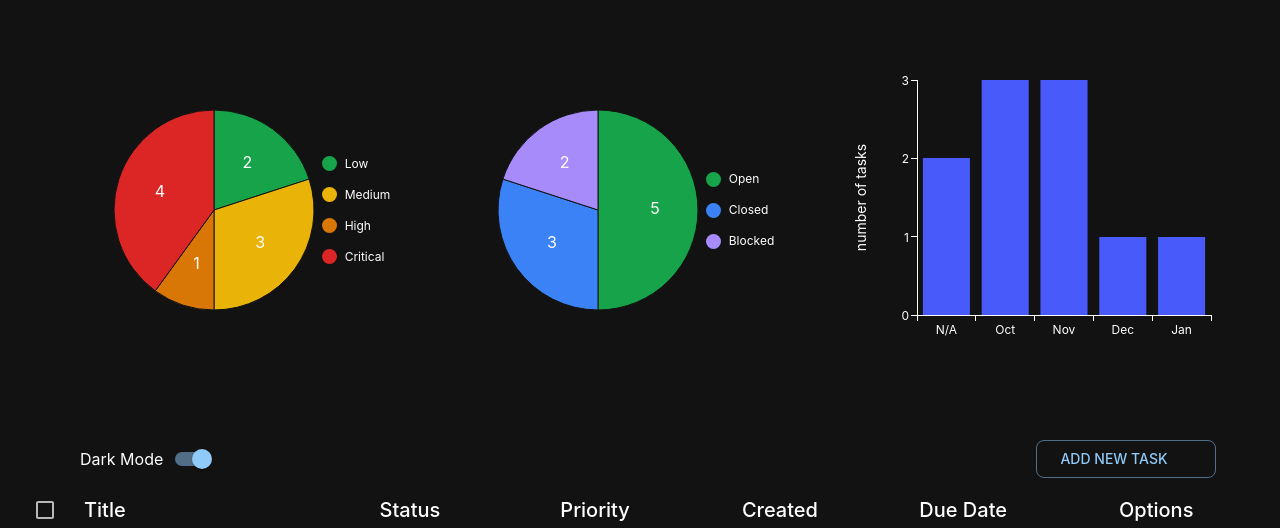
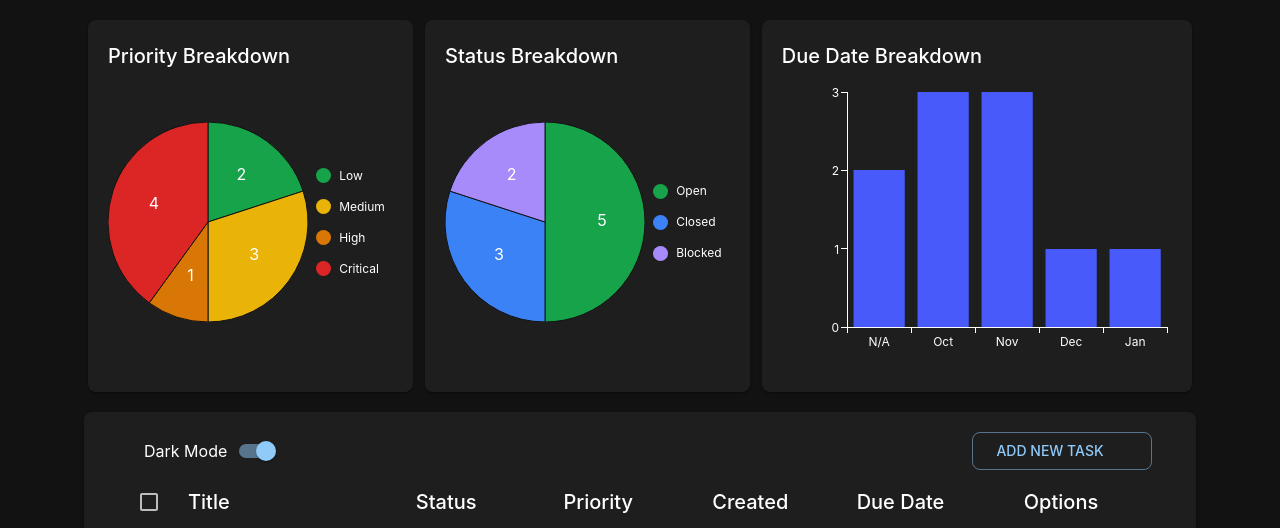
Before and after one commit to SasounTorossian/Todo-V2, a React (Vite) app: page / in a window 1280 px wide. Shown: the top 528 px of the page. Built offline with nearby package versions, Linux system fonts and the light colour scheme; some icons are missing.

Commit message:
feat: add paper template

```diff
--- a/src/App.tsx
+++ b/src/App.tsx
@@ -7,7 +7,7 @@ import "./utils/dayjs";
 // NICE: Unit Tests
 // NICE: Add Sorting To Table
 // TODO: Storage
-// TODO: Styling: Use Paper/rounded-gray-boxes for containg graphs and table
+// TODO: Styling: Delete button list, etc.
 
 const App = () => {
   return (
--- a/src/components/charts/ChartContainer.tsx
+++ b/src/components/charts/ChartContainer.tsx
@@ -10,7 +10,7 @@ interface ChartContainerProps {
 
 const ChartContainer = ({ tasks }: ChartContainerProps) => {
   return (
-    <Container className="flex py-15">
+    <Container className="flex p-5 gap-3">
       <PriorityChart tasks={tasks} />
       <StatusChart tasks={tasks} />
       <DueDateChart tasks={tasks} />
--- a/src/components/charts/DueDateChart.tsx
+++ b/src/components/charts/DueDateChart.tsx
@@ -1,3 +1,4 @@
+import { Paper, Typography } from "@mui/material";
 import { BarChart } from "@mui/x-charts";
 import { MONTHS_ABBR } from "../../constants/months";
 import type { Task } from "../../types/task";
@@ -49,11 +50,11 @@ const DueDateChart = ({ tasks }: DueDateChartProps) => {
   sortByMonth(monthData);
 
   const settings = {
-    yAxis: [
-      {
-        label: "number of tasks",
-      },
-    ],
+    // yAxis: [
+    //   {
+    //     label: "number of tasks",
+    //   },
+    // ],
     margin: { right: 5 },
     height: 300,
     hideLegend: true,
@@ -61,12 +62,15 @@ const DueDateChart = ({ tasks }: DueDateChartProps) => {
   };
 
   return (
+    <Paper className="flex flex-col grow p-5">
+      <Typography variant="h6">Due Date Breakdown</Typography>
       <BarChart
         dataset={monthData}
         xAxis={[{ scaleType: "band", dataKey: "month" }]}
         series={[{ dataKey: "value", label: "number" }]}
         {...settings}
       />
+    </Paper>
   );
 };
 
--- a/src/components/charts/PriorityChart.tsx
+++ b/src/components/charts/PriorityChart.tsx
@@ -1,3 +1,4 @@
+import { Paper, Typography } from "@mui/material";
 import { PieChart } from "@mui/x-charts/PieChart";
 import type { Task } from "../../types/task";
 import { PRIORITIES } from "../../types/task";
@@ -31,6 +32,8 @@ const PriorityChart = ({ tasks }: PriorityChartProps) => {
   };
 
   return (
+    <Paper className="flex flex-col grow p-5">
+      <Typography variant="h6">Priority Breakdown</Typography>
       <PieChart
         series={[
           {
@@ -43,6 +46,7 @@ const PriorityChart = ({ tasks }: PriorityChartProps) => {
         ]}
         {...settings}
       />
+    </Paper>
   );
 };
 
--- a/src/components/charts/StatusChart.tsx
+++ b/src/components/charts/StatusChart.tsx
@@ -1,3 +1,4 @@
+import { Paper, Typography } from "@mui/material";
 import { PieChart } from "@mui/x-charts/PieChart";
 import type { Task } from "../../types/task";
 import { STATUSES } from "../../types/task";
@@ -31,6 +32,8 @@ const StatusChart = ({ tasks }: StatusChartProps) => {
   };
 
   return (
+    <Paper className="flex flex-col grow p-5">
+      <Typography variant="h6">Status Breakdown</Typography>
       <PieChart
         series={[
           {
@@ -43,6 +46,7 @@ const StatusChart = ({ tasks }: StatusChartProps) => {
         ]}
         {...settings}
       />
+    </Paper>
   );
 };
 
--- a/src/layouts/MainLayout.tsx
+++ b/src/layouts/MainLayout.tsx
@@ -1,4 +1,4 @@
-import * as React from "react";
+import { Container, Paper } from "@mui/material";
 import ChartContainer from "../components/charts/ChartContainer";
 import EnhancedTable from "../components/table/EnhancedTable";
 import { useTasksContext } from "../hooks/useTaskContext";
@@ -7,10 +7,12 @@ const MainLayout = () => {
   const { tasks } = useTasksContext();
 
   return (
-    <React.Fragment>
+    <Container className="flex flex-col">
       <ChartContainer tasks={tasks} />
-      <EnhancedTable />
-    </React.Fragment>
+      <Paper className="p-5 pt-0 mx-5">
+        <EnhancedTable />
+      </Paper>
+    </Container>
   );
 };
 
```
Lines whose indentation alone changed are shown as unchanged.
